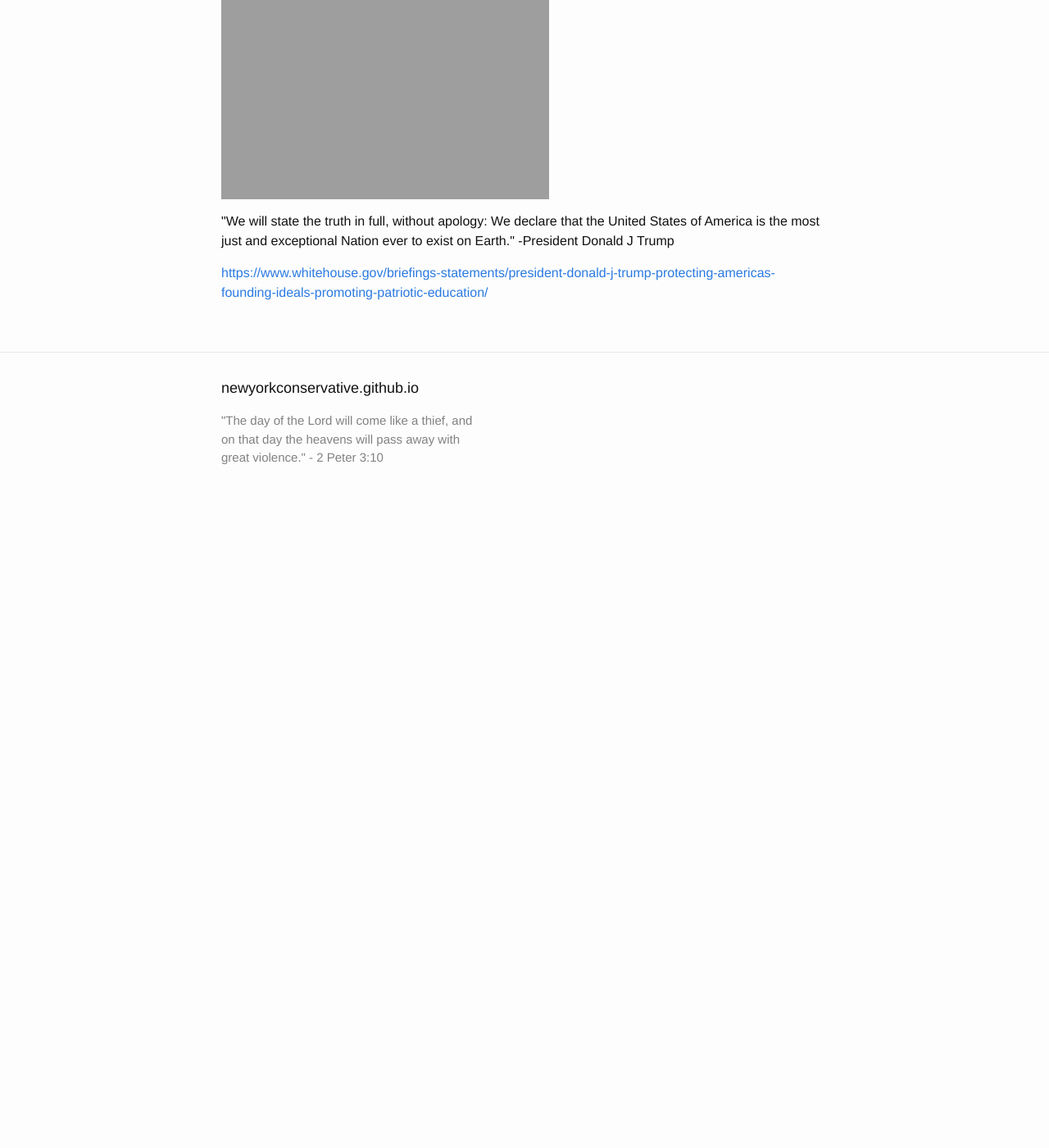
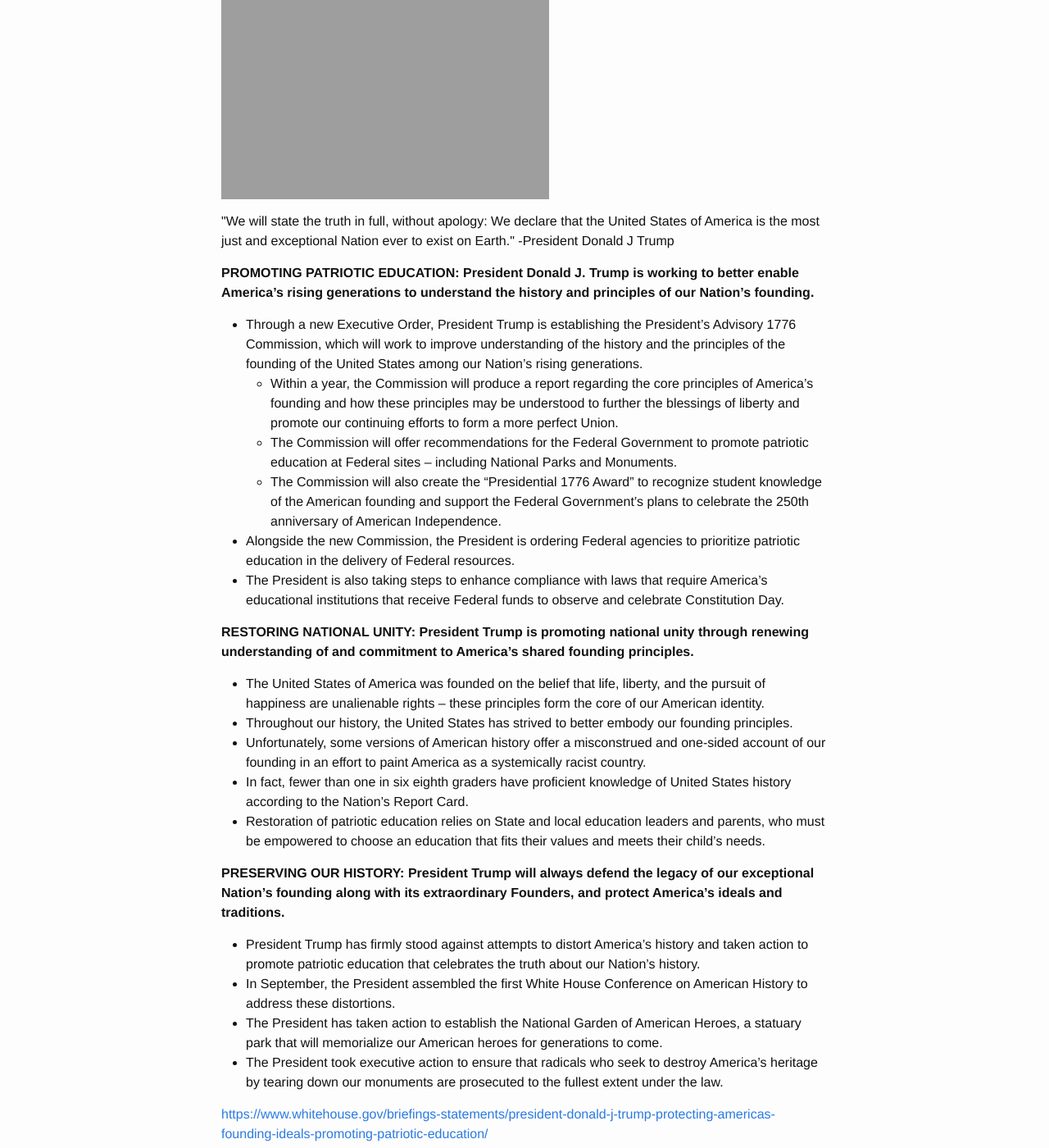
Before and after one commit to newyorkconservative/newyorkconservative.github.io, a Jekyll site: the page built from _posts/2020-11-03-president-trump-creates-1776-commission-to-stop-radical-indoctrination.md, in a window 1280 px wide and 1400 px high, scrolled down 341 px. Shown: the whole window at 82% size. Built offline with Jekyll 4.4.1, drawn with Linux system fonts in a browser that asks for light colours; before the commit the page ends 971 px from its top, so only the background shows below that.

Commit message:
Syncing _posts/2020-11-03-president-trump-creates-1776-commission-to-stop-radical-indoctrination.md from WordPress at https://www.newyorkconservative.com () - wpghs

```diff
--- a/_posts/2020-11-03-president-trump-creates-1776-commission-to-stop-radical-indoctrination.md
+++ b/_posts/2020-11-03-president-trump-creates-1776-commission-to-stop-radical-indoctrination.md
@@ -21,5 +21,29 @@ post_date: 2020-11-03 08:07:37
 <!-- /wp:paragraph -->
 
 <!-- wp:paragraph -->
+<p><strong>PROMOTING PATRIOTIC EDUCATION: President Donald J. Trump is working to better enable America’s rising generations to understand the history and principles of our Nation’s founding.</strong></p>
+<!-- /wp:paragraph -->
+
+<!-- wp:list -->
+<ul><li>Through a new Executive Order, President Trump is establishing the President’s Advisory 1776 Commission, which will work to improve understanding of the history and the principles of the founding of the United States among our Nation’s rising generations.<ul><li>Within a year, the Commission will produce a report regarding the core principles of America’s founding and how these principles may be understood to further the blessings of liberty and promote our continuing efforts to form a more perfect Union.</li><li>The Commission will offer recommendations for the Federal Government to promote patriotic education at Federal sites – including National Parks and Monuments.</li><li>The Commission will also create the “Presidential 1776 Award” to recognize student knowledge of the American founding and support the Federal Government’s plans to celebrate the 250th anniversary of American Independence.</li></ul></li><li>Alongside the new Commission, the President is ordering Federal agencies to prioritize patriotic education in the delivery of Federal resources.</li><li>The President is also taking steps to enhance compliance with laws that require America’s educational institutions that receive Federal funds to observe and celebrate Constitution Day.</li></ul>
+<!-- /wp:list -->
+
+<!-- wp:paragraph -->
+<p><strong>RESTORING NATIONAL UNITY: President Trump is promoting national unity through renewing understanding of and commitment to America’s shared founding principles.</strong></p>
+<!-- /wp:paragraph -->
+
+<!-- wp:list -->
+<ul><li>The United States of America was founded on the belief that life, liberty, and the pursuit of happiness are unalienable rights – these principles form the core of our American identity.</li><li>Throughout our history, the United States has strived to better embody our founding principles.</li><li>Unfortunately, some versions of American history offer a misconstrued and one-sided account of our founding in an effort to paint America as a systemically racist country.</li><li>In fact, fewer than one in six eighth graders have proficient knowledge of United States history according to the Nation’s Report Card.</li><li>Restoration of patriotic education relies on State and local education leaders and parents, who must be empowered to choose an education that fits their values and meets their child’s needs.</li></ul>
+<!-- /wp:list -->
+
+<!-- wp:paragraph -->
+<p><strong>PRESERVING OUR HISTORY: President Trump will always defend the legacy of our exceptional Nation’s founding along with its extraordinary Founders, and protect America’s ideals and traditions.</strong></p>
+<!-- /wp:paragraph -->
+
+<!-- wp:list -->
+<ul><li>President Trump has firmly stood against attempts to distort America’s history and taken action to promote patriotic education that celebrates the truth about our Nation’s history.</li><li>In September, the President assembled the first White House Conference on American History to address these distortions.</li><li>The President has taken action to establish the National Garden of American Heroes, a statuary park that will memorialize our American heroes for generations to come.</li><li>The President took executive action to ensure that radicals who seek to destroy America’s heritage by tearing down our monuments are prosecuted to the fullest extent under the law.</li></ul>
+<!-- /wp:list -->
+
+<!-- wp:paragraph -->
 <p><a href="https://www.whitehouse.gov/briefings-statements/president-donald-j-trump-protecting-americas-founding-ideals-promoting-patriotic-education/">https://www.whitehouse.gov/briefings-statements/president-donald-j-trump-protecting-americas-founding-ideals-promoting-patriotic-education/</a></p>
 <!-- /wp:paragraph -->
```
